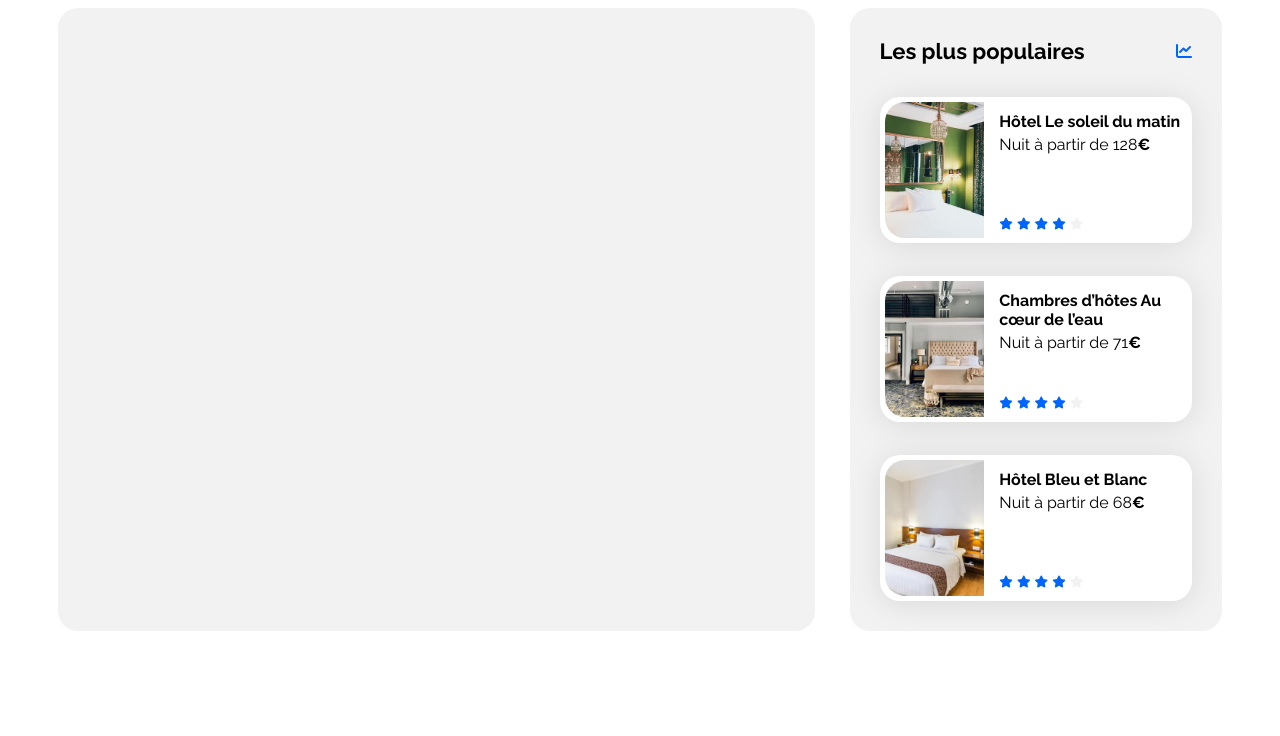
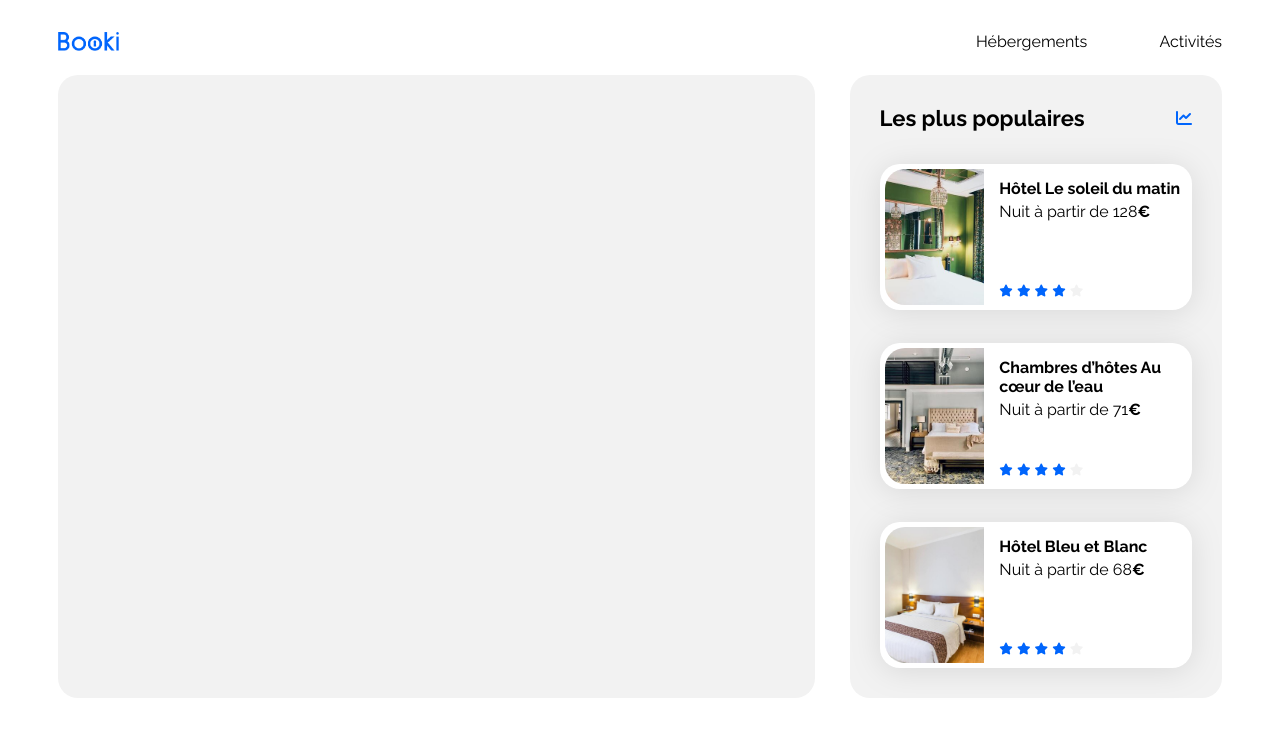
Before and after one commit to TVallat/Booki, a plain HTML site: page index.html in a window 1280 px wide. Drawn offline with Linux system fonts and the light colour scheme.

Commit message:
Ajout du header

```diff
--- a/index.html
+++ b/index.html
@@ -16,7 +16,23 @@
 
 <body>
     <div class="main-container">
-        <header></header>
+        <header class="header">
+            <img class="logo" src="./images/logo/Booki.png" alt="Logo de Booki">
+            <nav>
+                <div class="menu">
+                    <ul>
+                        <li class="nav-list">
+                            <a class="menu-interactions" href="#">Hébergements</a>
+                        </li>
+                        <li class="nav-list-end">
+                            <a class="menu-interactions" href="#">Activités</a>
+                        </li>
+                    </ul>
+
+                </div>
+            </nav>
+
+        </header>
         <main>
             <div class="hebergements-and-populaires">
                 <section class="hebergements">
```
